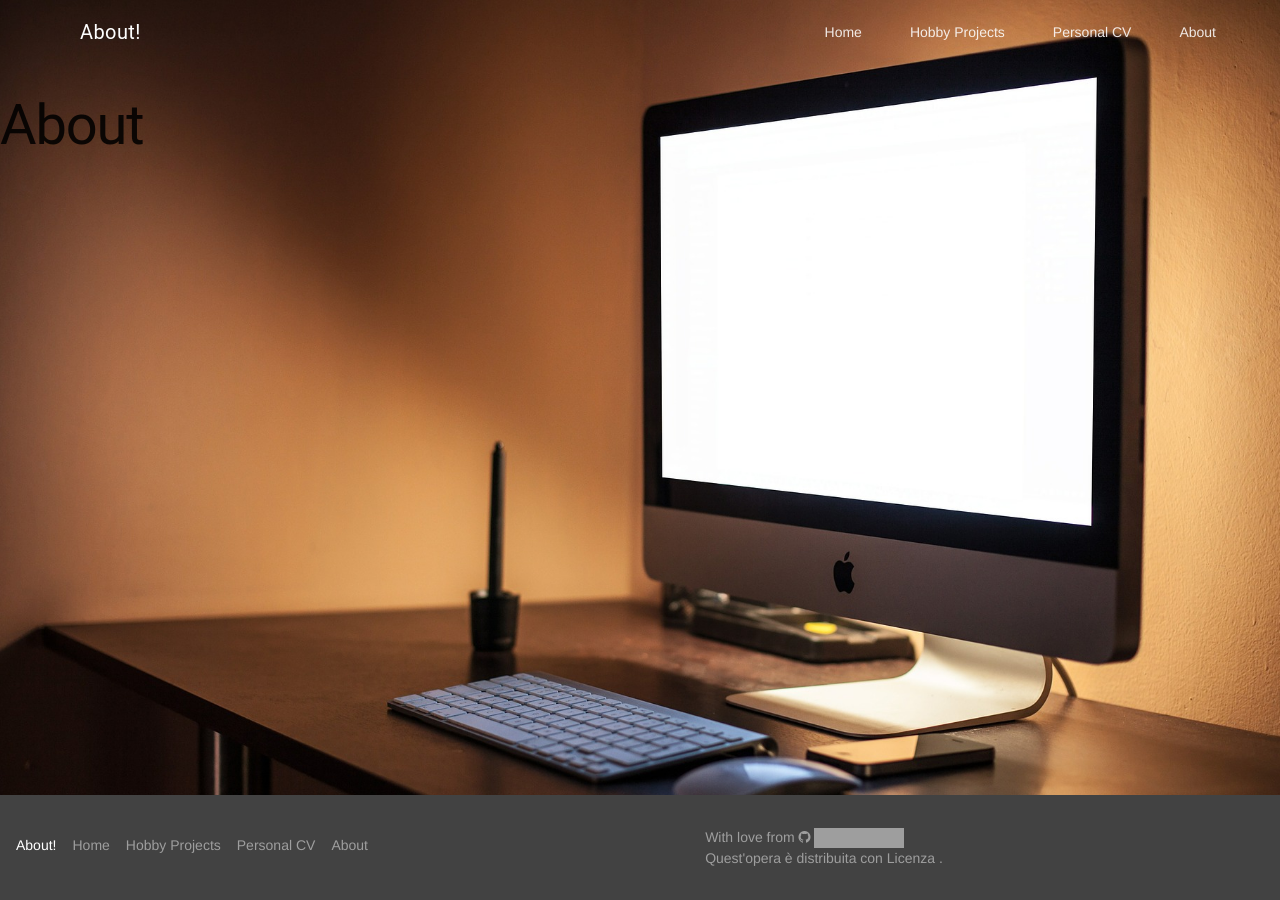
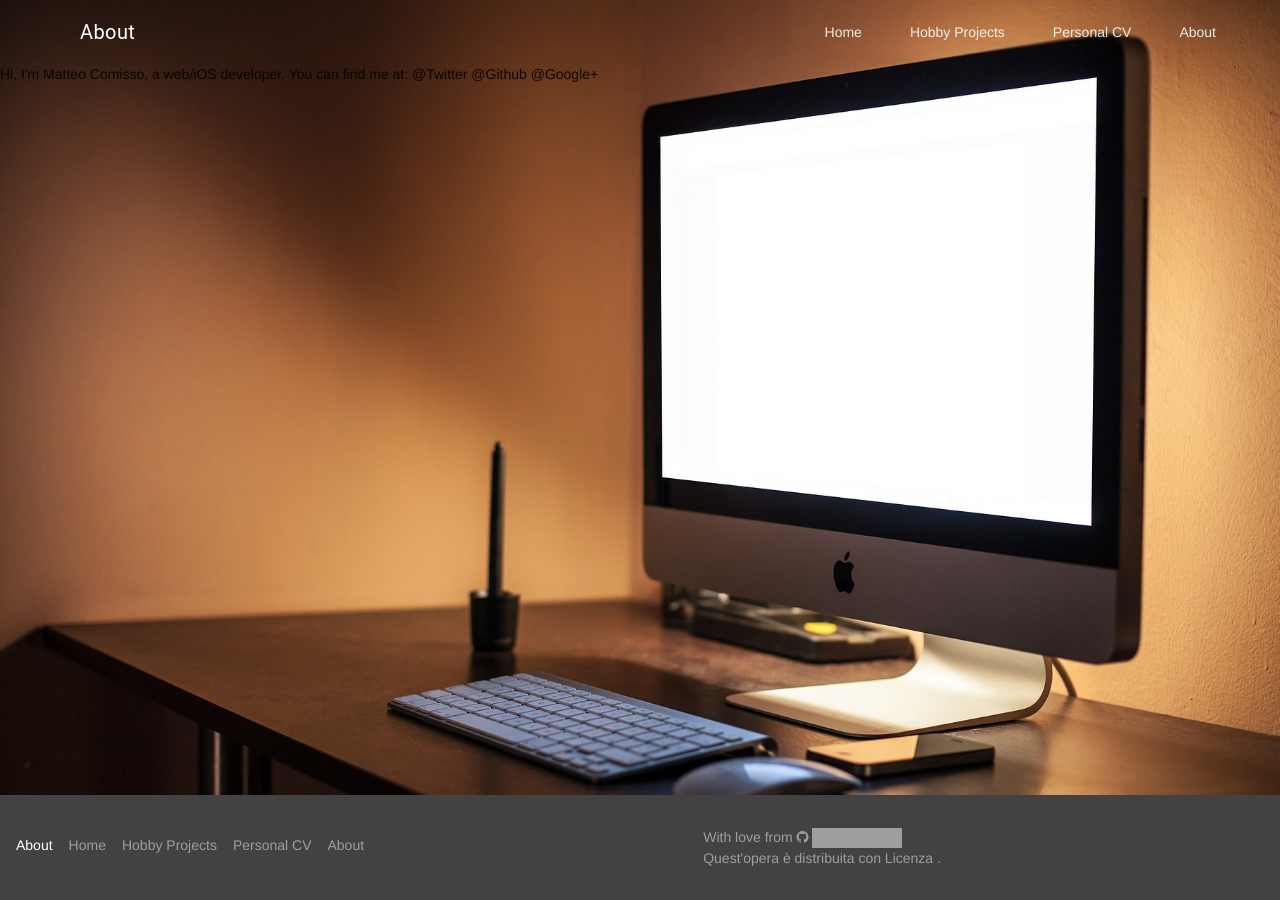
Before and after one commit to mcomisso/mcomisso.github.io, a Jekyll site: the page built from about/index.html, in a window 1280 px wide. Built offline with Jekyll 4.4.1, drawn with Linux system fonts in a browser that asks for light colours; nearby versions of some CDN libraries; grey boxes are pictures that could not be loaded.

Commit message:
Initial about

```diff
--- a/about/index.html
+++ b/about/index.html
@@ -1,5 +1,10 @@
 ---
 layout: default
-title: About!
+title: About
 ---
-<h1>About</h1>
+Hi, I'm Matteo Comisso, a web/iOS developer.
+
+You can find me at:
+@Twitter
+@Github
+@Google+
```
